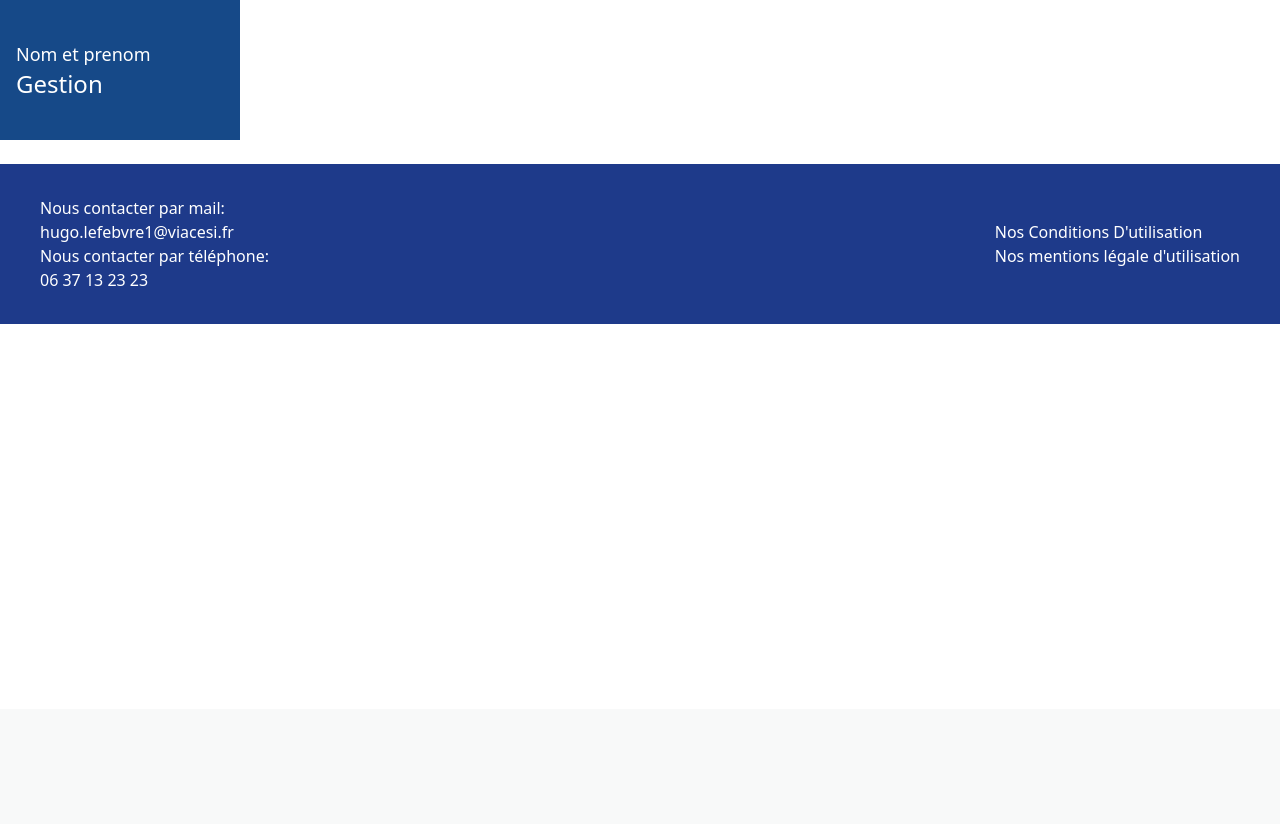
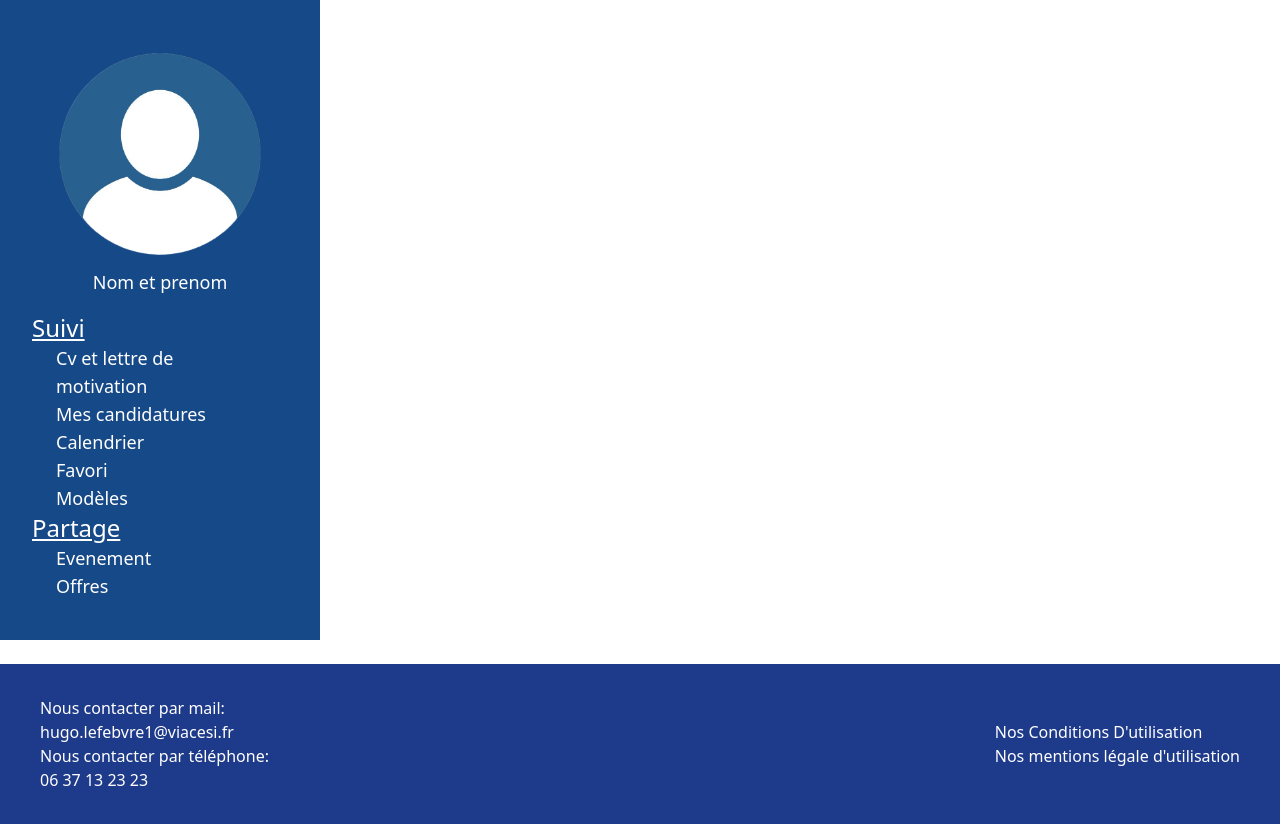
Before and after one commit to Byrong8at/Web-project, a PHP site: page /compte.html in a window 1280 px wide. Shown: the part 91-915 px from the top of the page. Before the commit the page ends 415 px from the top, so only its background shows below. Run offline with PHP 8.4, Linux system fonts and the light colour scheme.

Commit message:
not finsih
need to finish the page and create animation js
tomorrow creation of bdd

```diff
--- a/projet/projet/compte.html
+++ b/projet/projet/compte.html
@@ -19,11 +19,41 @@
             &nbsp;&nbsp;&nbsp;&nbsp;<img src="src/user.svg" alt="profile picture" class="w-10 h-auto">&nbsp;&nbsp;
     </header>
     <main>
-        <section class="bg-custom-green flex flex-col justify-center item-left text-white w-60 py-10 pl-4" title="Espace gestion compte">
-            <p class="text-lg">Nom et prenom</p>
-            <p class="text-2xl">Gestion</p>
+        <section class="flex flex-row">
+        <section id="menu" class="hidden bg-custom-green lg:flex flex-col justify-center item-center text-white w-80 h-full  py-10 px-4" title="Espace gestion compte">
+            <img src="src/croix.png" id="croix" class=" lg:hidden w-10 h-10 " fill="none" viewBox="0 0 24 24" stroke="currentColor">
+            <img src="src/user.png">
+            <p class="text-lg text text-center mb-4">Nom et prenom</p>
+            <section title="Suivi" class=" text-left">
+                <p class="mx-4 text-2xl underline">Suivi</p>
+                <ul class="mx-10 text-left">
+                    <li class=" text-lg">Cv et lettre de motivation</li>
+                    <li class=" text-lg">Mes candidatures</li>
+                    <li class=" text-lg">Calendrier</li>
+                    <li class=" text-lg">Favori</li>
+                    <li class=" text-lg">Modèles</li>
+                </ul>
+            </section>
+            <section title="Partage" class=" text-left">
+                <p class="mx-4 text-2xl underline">Partage</p>
+                <ul class="mx-10 text-left">
+                    <li class=" text-lg">Evenement</li>
+                    <li class=" text-lg">Offres</li>
+                </ul>
+            </section>
+            <section title="creation" class="hidden text-left">
+                <p class="mx-4 text-2xl underline">Partage</p>
+                <ul class="mx-10 text-left">
+                    <li class=" text-lg">Evenement</li>
+                    <li class=" text-lg">Offres</li>
+                </ul>
+            </section>
+        </section>
+        <img src="src/burger.png" id="hamburger" class="lg:hidden w-10 h-10" fill="none" viewBox="0 0 24 24" stroke="currentColor">
 
-        </section>
+
+
+    </section>
     </main>
     <footer class="bg-blue-900 text-white flex flex-col sm:flex-row justify-between items-center px-10 py-8 mt-6">
         <section class="mt-4 sm:mt-0">
@@ -39,5 +69,6 @@
         </section>
 
     </footer>
+    <script src="script/compte.js"></script>
 </body>
 </html>
--- /dev/null
+++ b/projet/projet/script/compte.js
@@ -0,0 +1,25 @@
+document.getElementById("hamburger").addEventListener("click", function() {
+    let burger = document.querySelector("#hamburger");
+    let menu = document.getElementById("menu");
+
+    burger.classList.toggle("hidden");
+
+    if (!menu.classList.contains("hidden")) {
+        menu.classList.add("hidden");
+    } else {
+        menu.classList.remove("hidden");
+    }
+});
+
+document.getElementById("croix").addEventListener("click", function() {
+    let burger = document.querySelector("#hamburger");
+    let menu = document.getElementById("menu");
+
+    burger.classList.toggle("hidden");
+
+    if (!menu.classList.contains("hidden")) {
+        menu.classList.add("hidden");
+    } else {
+        menu.classList.remove("hidden");
+    }
+});
--- a/projet/projet/style/compte.css
+++ b/projet/projet/style/compte.css
@@ -634,6 +634,26 @@ video {
   margin-bottom: 0.75rem;
 }
 
+.mx-4 {
+  margin-left: 1rem;
+  margin-right: 1rem;
+}
+
+.mx-0 {
+  margin-left: 0px;
+  margin-right: 0px;
+}
+
+.mx-2 {
+  margin-left: 0.5rem;
+  margin-right: 0.5rem;
+}
+
+.mx-24 {
+  margin-left: 6rem;
+  margin-right: 6rem;
+}
+
 .mb-4 {
   margin-bottom: 1rem;
 }
@@ -736,6 +780,14 @@ video {
 
 .h-auto {
   height: auto;
+}
+
+.h-full {
+  height: 100%;
+}
+
+.h-6 {
+  height: 1.5rem;
 }
 
 .w-1\/4 {
@@ -790,6 +842,14 @@ video {
   width: 100%;
 }
 
+.w-80 {
+  width: 20rem;
+}
+
+.w-6 {
+  width: 1.5rem;
+}
+
 .max-w-screen-xl {
   max-width: 1280px;
 }
```
Also changed, not shown: other parts of projet/projet/style/compte.css (+66 -0 lines), projet/projet/src/burger.png (added), projet/projet/src/croix.png, projet/projet/src/user.png (added).
